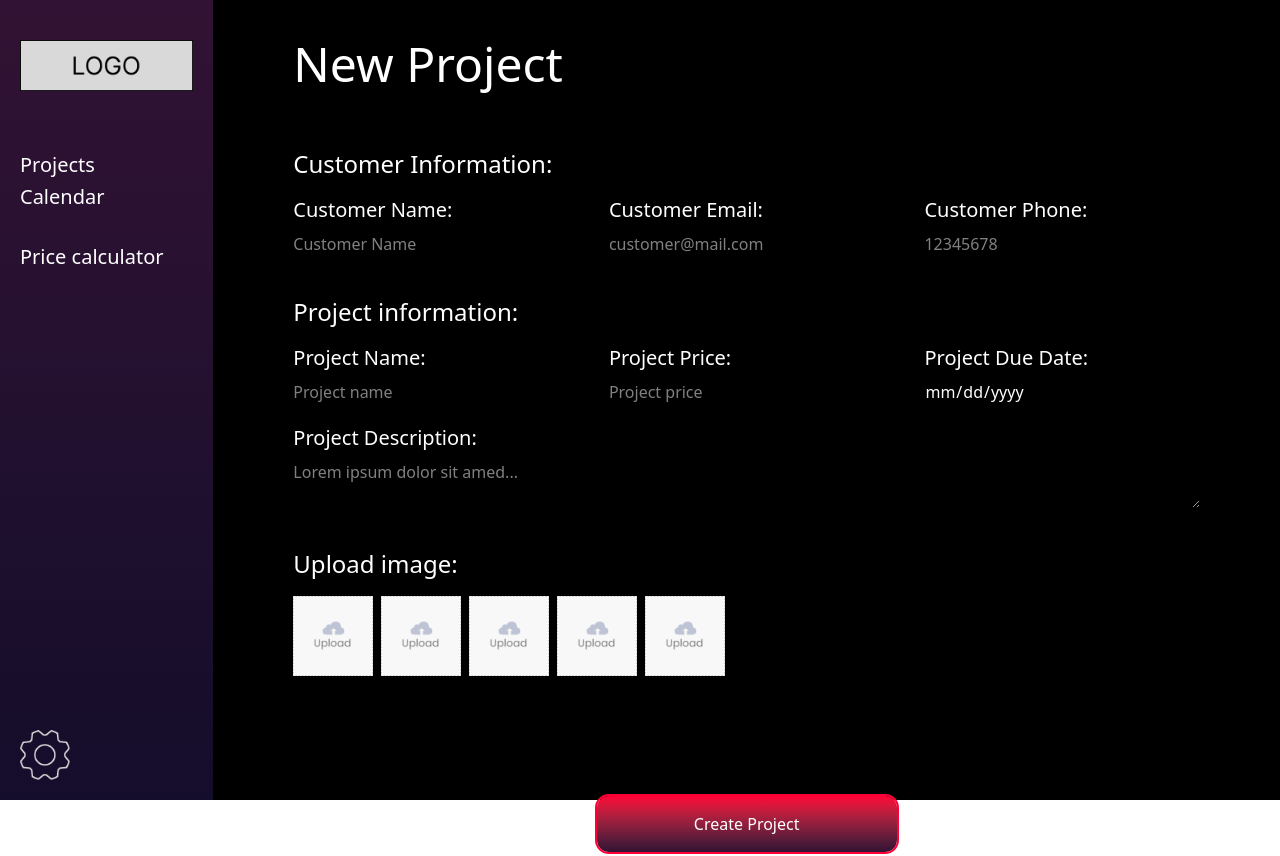
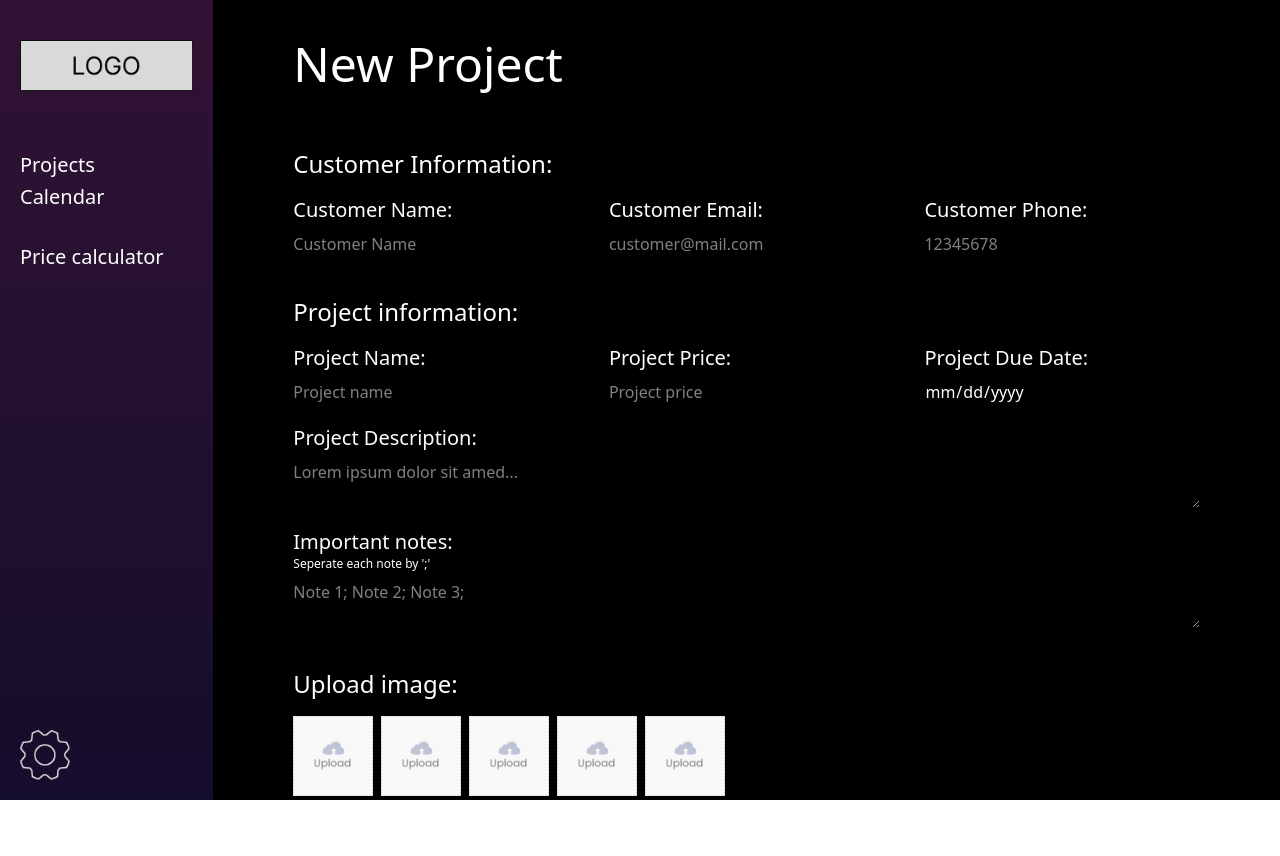
Before and after one commit to TineMSPetersen/2025-project-manager, a React (Vite) app in the folder frontend/: page /newproject in a window 1280 px wide. Shown: the top 856 px of the page. Built offline with nearby package versions, Linux system fonts and the light colour scheme; no server answers.

Commit message:
Allow user to enter notes
Input field for notes that will trim them and insert them in an array

```diff
--- a/frontend/src/pages/NewProject.tsx
+++ b/frontend/src/pages/NewProject.tsx
@@ -17,9 +17,13 @@ const NewProject = () => {
   const [ customer_phone, setCustomer_phone ] = useState('')
   const [ project_name, setProject_name ] = useState('')
   const [ description, setDescription ] = useState('')
-  const [ notes, setNotes ] = useState(["note1", "note2"])
+  const [ notes, setNotes ] = useState('')
   const [ amount_paid, setAmount_paid ] = useState('')
   const [ duedate, setDuedate ] = useState('')
+
+  const parseNotes = (input: string): string[] => {
+    return input.split(';').map(note => note.trim()).filter(note => note.length > 0);
+  }
 
   const onSubmitHandler = async (e: React.FormEvent<HTMLFormElement>) => {
     e.preventDefault();
@@ -34,7 +38,7 @@ const NewProject = () => {
       formData.append("description", description)
       formData.append("amount_paid", amount_paid)
       formData.append("duedate", duedate)
-      formData.append("notes", JSON.stringify(notes))
+      formData.append("notes", JSON.stringify(parseNotes(notes)))
 
       // Check if image is selected before appending
       if (image1) formData.append("image1", image1);
@@ -165,6 +169,18 @@ const NewProject = () => {
                 placeholder="Lorem ipsum dolor sit amed..."
               ></textarea>
             </label>
+
+            <label htmlFor="projectnotes" className="text-xl">
+              Important notes:
+              <p className="text-xs">Seperate each note by ';'</p>
+              <textarea
+                onChange={(e) => setNotes(e.target.value)}
+                className="text-base block mt-2 w-full"
+                name="projectnotes"
+                id="projectnotes"
+                placeholder="Note 1; Note 2; Note 3;"
+              ></textarea>
+            </label>
           </div>
         </div>
 
```
